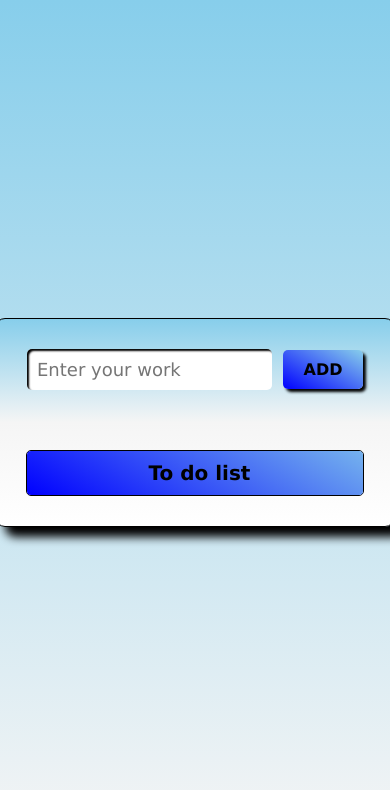
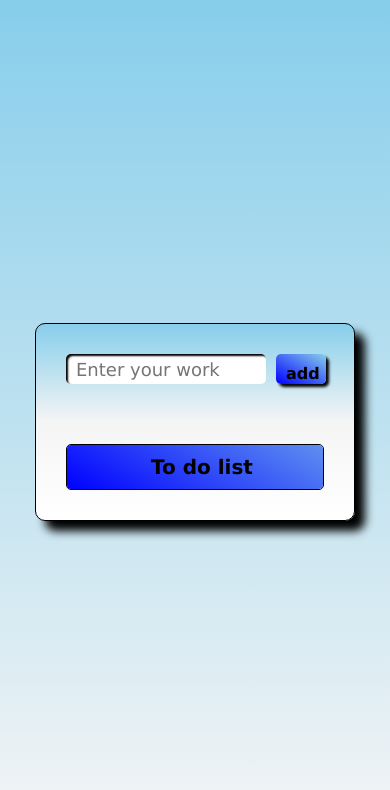
Before and after one commit to navaneethak2005/to-do-list, a plain HTML site: page index.html in a window 390 px wide. Drawn offline with Linux system fonts and the light colour scheme.

Commit message:
made it responsive

```diff
--- a/style.css
+++ b/style.css
@@ -86,3 +86,20 @@ body{
     cursor: pointer;
     border-radius: 10px;
 }
+@media (max-width: 500px){
+    .todo{
+        width:320px;
+    }
+    input{
+        height:30px;
+        width:200px;
+    }
+    .sbtn{
+        width:50px;
+        height:30px;
+        text-transform:lowercase;
+    }
+    .list-main h4{
+        padding-right:140px;
+    }
+}
```
